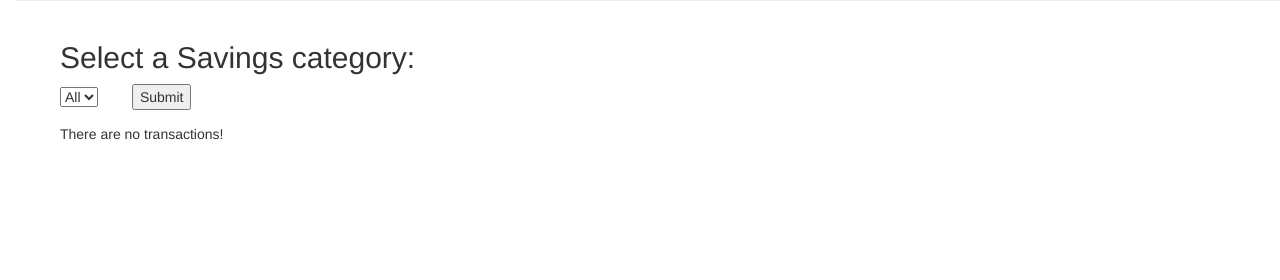
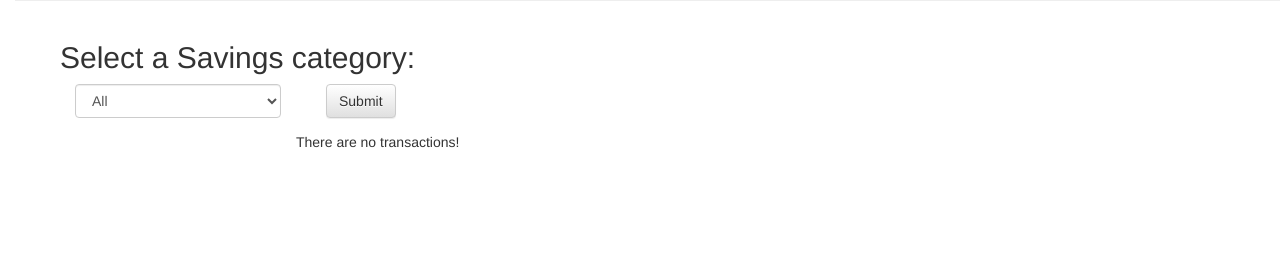
Before and after one commit to Rhoulhac/Django-budget-software, a Django app: page /savings/transactions in a window 1280 px wide. Shown: the part 114-394 px from the top of the page. Run offline with Django 3.2, Linux system fonts and the light colour scheme; data that the repository does not hold is empty; some libraries are stand-ins or nearby versions.

Commit message:
Bootstrap styling for select and button

```diff
--- a/budget/templates/budget/savingstransaction_list.html
+++ b/budget/templates/budget/savingstransaction_list.html
@@ -2,11 +2,12 @@
 
 {% block content %}
 
-    <div class="col-md-8 margin-trans">
+    <div class="col-md-7 margin-trans">
         {% if filter %}
             <form method="GET">
                 <h2>Select a Savings category: {% if input %} {{ input }} {% endif %}</h2>
-                <select name="filter">
+                <div class="form-group col-md-4">
+                    <select name="filter" class="form-control">
                         <option value="">All</option>
                         {% for saving in savings %}
                             {% if saving.name == input %}
@@ -16,7 +17,8 @@
                             {% endif %}
                         {% endfor %}
                     </select>
-                <input type="submit" value="Submit" class="select-input">
+                </div>
+                <input type="submit" value="Submit" class="btn btn-default select-input">
             </form>
         {% endif %}
 
```
Lines whose indentation alone changed are shown as unchanged.
